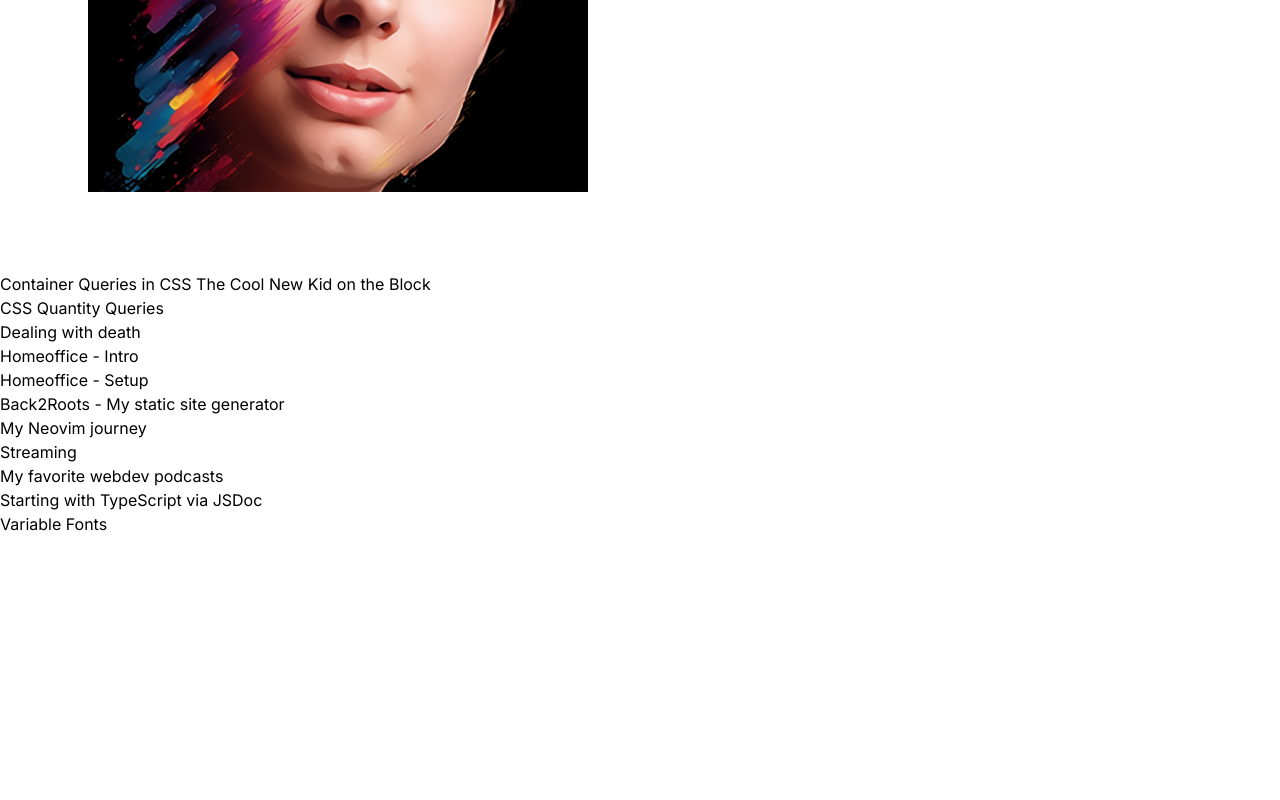
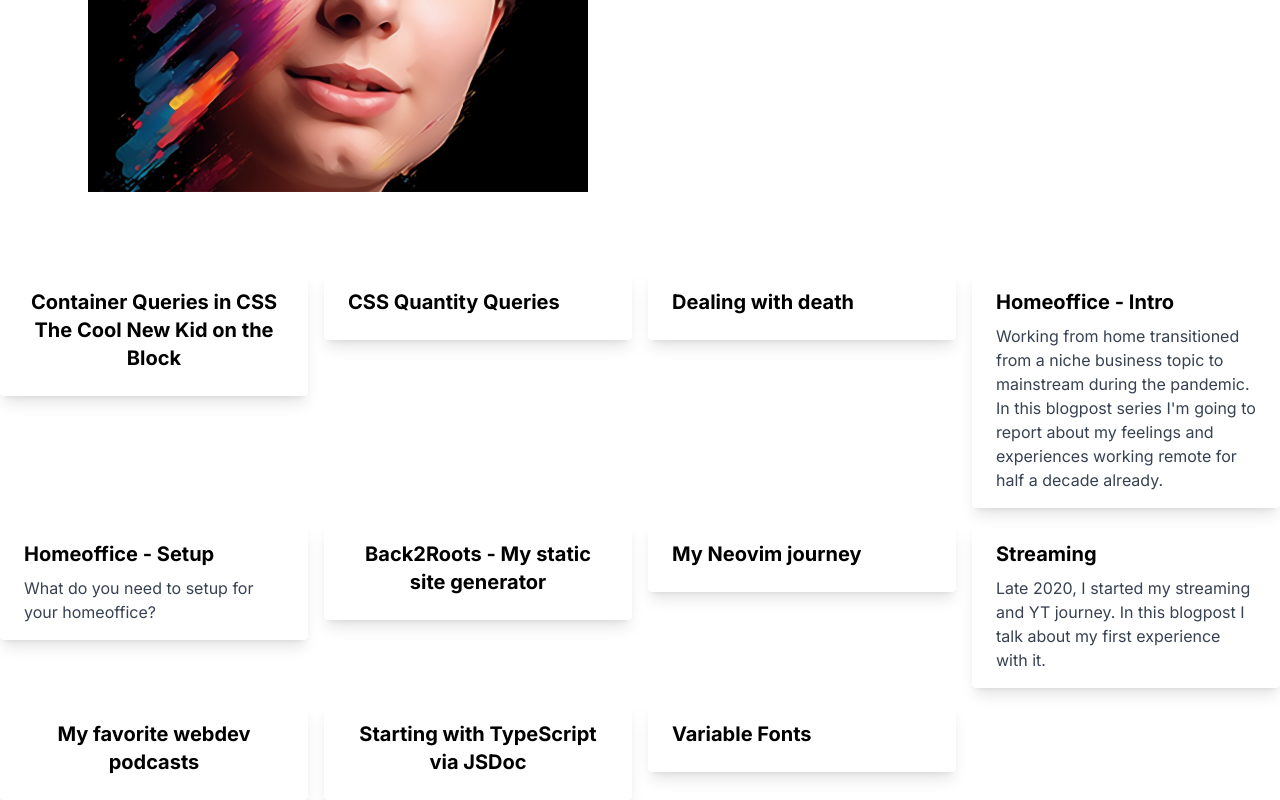
Before and after one commit to andi1984/personal, a Next.js app: page / in a window 1280 px wide. Shown: the part 692-1492 px from the top of the page. Before the commit the page ends 1228 px from the top, so only its background shows below. Built offline with nearby package versions, Linux system fonts and the light colour scheme.

Commit message:
change cards

```diff
--- a/src/app/page.tsx
+++ b/src/app/page.tsx
@@ -6,15 +6,26 @@ const Page = async ({}) => {
   const api = await import("./api/follower/route");
   const response = await api.GET();
   const data = await response.json();
-  const posts = getAllPosts(["slug", "title"]);
+  const posts = getAllPosts(["slug", "title", "description"]);
   return (
     <>
       <MastHead count={data.total} />
       <nav>
-        <ol>
+        <ol className="grid grid-cols-4 gap-4">
           {posts.map((post) => (
             <li key={post.slug}>
-              <Link href={`/posts/${post.slug}`}>{post.title}</Link>
+              <Link href={`/posts/${post.slug}`} className="">
+                <div className="max-w-sm rounded overflow-hidden shadow-lg">
+                  <div className="px-6 py-4">
+                    <div className="font-bold text-xl mb-2 inline-flex items-center text-center text-black">
+                      {post.title}
+                    </div>
+                    <p className="text-gray-700 text-base">
+                      {post.description}
+                    </p>
+                  </div>
+                </div>
+              </Link>
             </li>
           ))}
         </ol>
```
